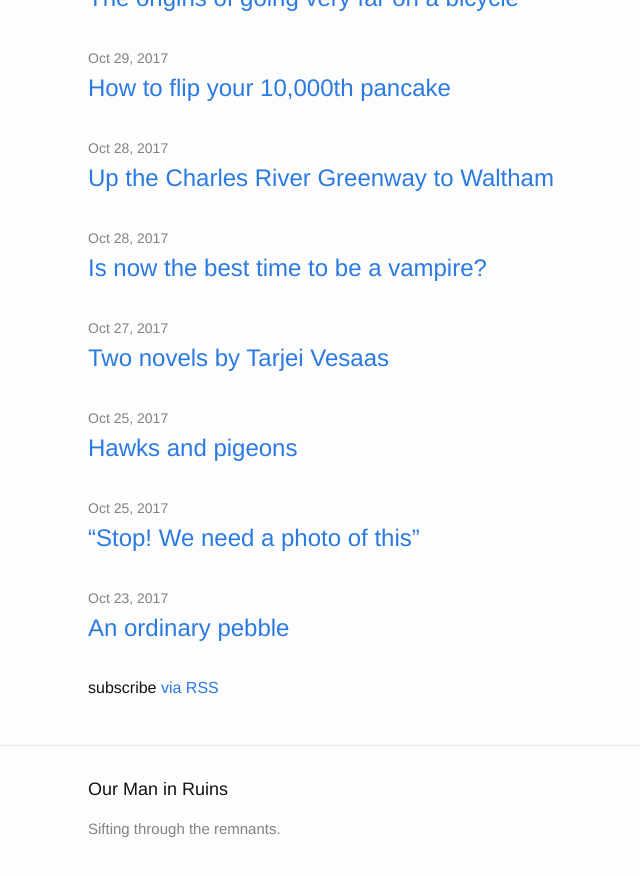
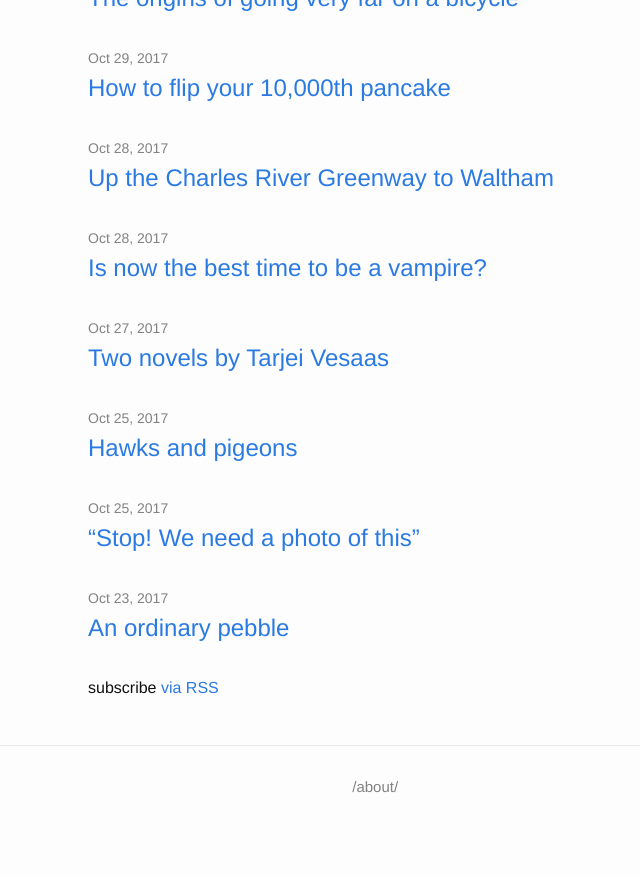
Before and after one commit to maninruins/maninruins.github.io, a Jekyll site: the page built from index.md, in a window 1280 px wide and 900 px high, scrolled down 631 px. Shown: the top 876 px of the window, without its empty margins (182-822 px from the left). Built offline with Jekyll 4.4.1, drawn with Linux system fonts in a browser that asks for light colours; after the commit the page ends 1474 px from its top, so only the background shows below that.

Commit message:
Moving 'About' to footer

```diff
--- a/_config.yml
+++ b/_config.yml
@@ -21,8 +21,6 @@ description: > # this means to ignore newlines until "baseurl:"
 baseurl: "" # the subpath of your site, e.g. /blog
 url: maninruins.com # the base hostname & protocol for your site, e.g. http://example.com
 permalink: /:year/:month/:day/:title
-# twitter_username: heystack
-# github_username:  maninruins
 
 # Build settings
 markdown: kramdown
--- a/_includes/footer.html
+++ b/_includes/footer.html
@@ -2,14 +2,12 @@
 
   <div class="wrapper">
 
-    <h2 class="footer-heading">{{ site.title | escape }}</h2>
-
     <div class="footer-col-wrapper">
       <div class="footer-col footer-col-1">
-        <p>{{ site.description | escape}}</p>
       </div>
 
       <div class="footer-col footer-col-2">
+      	{{ site.baseurl }}{% link about.md %}
       </div>
 
       <div class="footer-col footer-col-3">
--- a/_includes/header.html
+++ b/_includes/header.html
@@ -4,29 +4,6 @@
     {% assign default_paths = site.pages | map: "path" %}
     {% assign page_paths = site.header_pages | default: default_paths %}
     <a class="site-title" href="{{ "/" | relative_url }}">{{ site.title | escape }}</a>
+  </div>
 
-    {% if page_paths %}
-      <nav class="site-nav">
-        <input type="checkbox" id="nav-trigger" class="nav-trigger" />
-        <label for="nav-trigger">
-          <span class="menu-icon">
-            <svg viewBox="0 0 18 15" width="18px" height="15px">
-              <path fill="#424242" d="M18,1.484c0,0.82-0.665,1.484-1.484,1.484H1.484C0.665,2.969,0,2.304,0,1.484l0,0C0,0.665,0.665,0,1.484,0 h15.031C17.335,0,18,0.665,18,1.484L18,1.484z"/>
-              <path fill="#424242" d="M18,7.516C18,8.335,17.335,9,16.516,9H1.484C0.665,9,0,8.335,0,7.516l0,0c0-0.82,0.665-1.484,1.484-1.484 h15.031C17.335,6.031,18,6.696,18,7.516L18,7.516z"/>
-              <path fill="#424242" d="M18,13.516C18,14.335,17.335,15,16.516,15H1.484C0.665,15,0,14.335,0,13.516l0,0 c0-0.82,0.665-1.484,1.484-1.484h15.031C17.335,12.031,18,12.696,18,13.516L18,13.516z"/>
-            </svg>
-          </span>
-        </label>
-
-        <div class="trigger">
-          {% for path in page_paths %}
-            {% assign my_page = site.pages | where: "path", path | first %}
-            {% if my_page.title %}
-            <a class="page-link" href="{{ my_page.url | relative_url }}">{{ my_page.title | escape }}</a>
-            {% endif %}
-          {% endfor %}
-        </div>
-      </nav>
-    {% endif %}
-  </div>
 </header>
--- a/_layouts/post.html
+++ b/_layouts/post.html
@@ -19,7 +19,4 @@ layout: default
     {{ content }}
   </div>
 
-  {% if site.disqus.shortname %}
-    {% include disqus_comments.html %}
-  {% endif %}
 </article>
```
